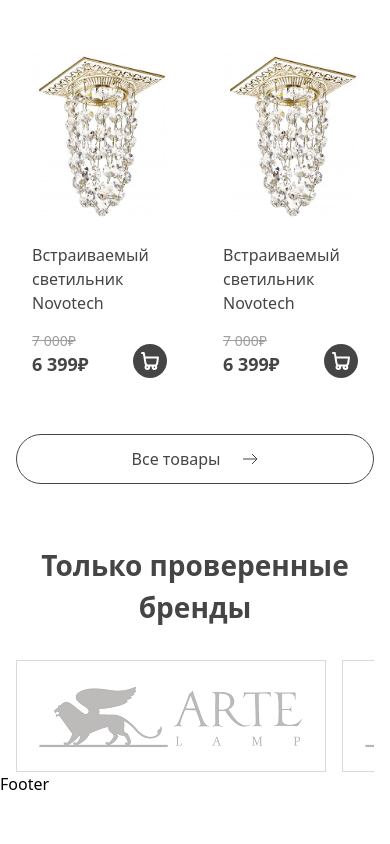
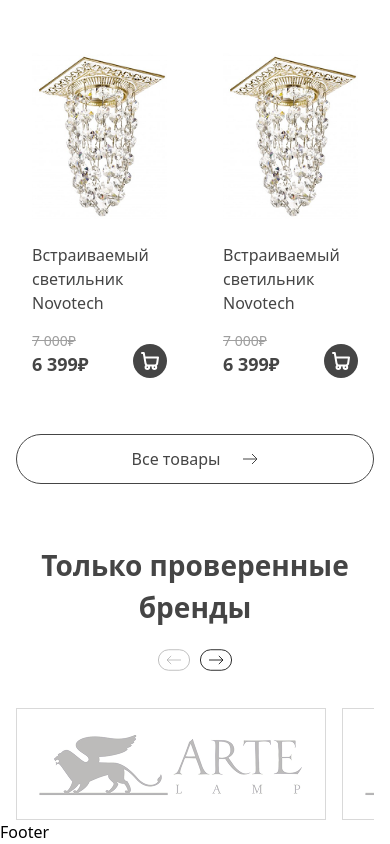
Before and after one commit to abdulfattoh-dev/e-commerce, a React (Vite) app: page / in a window 390 px wide. Shown: the part 1398-2242 px from the top of the page. Before the commit the page ends 2194 px from the top, so only its background shows below. Built offline with nearby package versions, Linux system fonts and the light colour scheme.

Commit message:
kichkina ozgartirish

```diff
--- a/src/components/brands/Brands.tsx
+++ b/src/components/brands/Brands.tsx
@@ -11,7 +11,7 @@
           <h2 className="text-[#454545] text-[28px] sm:text-[32px] md:text-[36px] lg:text-[40px] font-bold text-center sm:text-left">
             Только проверенные бренды
           </h2>
-          <div className="flex items-center gap-2.5 hidden sm:flex">
+          <div className="flex items-center gap-2.5 sm:flex">
             <img
               src={arrowl}
               alt="arrow left"
```
